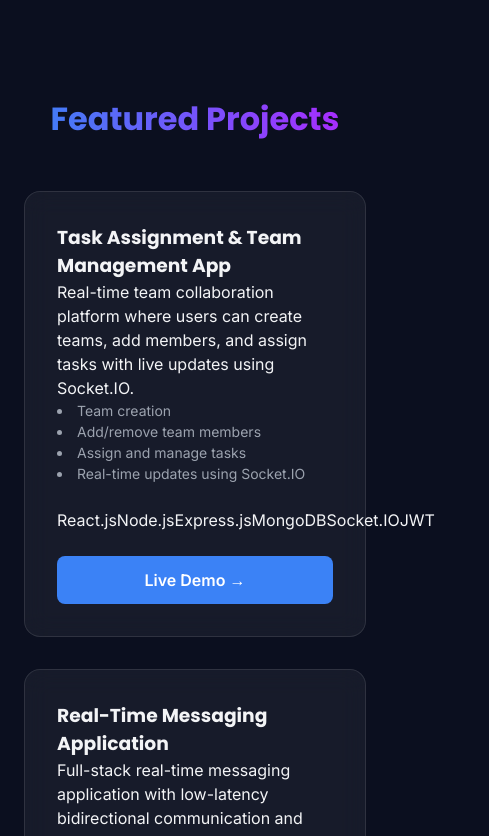
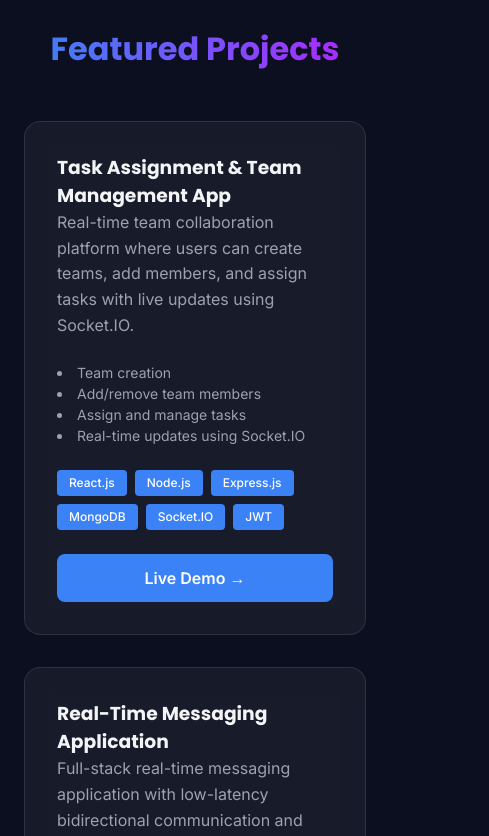
Before and after one commit to Ragu3175/Raguram-Portfolio, a React (Vite) app: page / in a window 390 px wide. Shown: the part 3008-3844 px from the top of the page, 489 px wide, since content can reach past the window. Built offline with nearby package versions, Linux system fonts and the light colour scheme.

Commit message:
mobile css

```diff
--- a/src/index.css
+++ b/src/index.css
@@ -222,7 +222,7 @@ h4 {
 /* Projects */
 .projects-grid {
   display: grid;
-  grid-template-columns: repeat(auto-fit, minmax(340px, 1fr));
+  grid-template-columns: repeat(auto-fit, minmax(280px, 1fr));
   gap: 2rem;
 }
 
@@ -230,6 +230,32 @@ h4 {
   padding: 2rem;
   display: flex;
   flex-direction: column;
+  overflow-wrap: break-word;
+  word-break: break-word;
+}
+
+.project-desc {
+  color: var(--text-secondary);
+  font-size: 1rem;
+  line-height: 1.6;
+  margin-bottom: 1.5rem;
+}
+
+.project-tech {
+  display: flex;
+  flex-wrap: wrap;
+  gap: 0.5rem;
+  margin-top: auto;
+}
+
+.badge {
+  background: var(--neon-blue);
+  color: white;
+  padding: 0.25rem 0.75rem;
+  border-radius: 4px;
+  font-size: 0.75rem;
+  font-weight: 500;
+  white-space: nowrap;
 }
 
 /* theme toggle */
--- a/src/sections/Home.jsx
+++ b/src/sections/Home.jsx
@@ -46,8 +46,8 @@ export const Home = () => {
                             alt="Raguram R"
                             className="profile-pic"
                             style={{
-                                width: "clamp(250px, 35vw, 350px)",
-                                height: "clamp(250px, 35vw, 350px)",
+                                width: "clamp(180px, 40vw, 300px)",
+                                height: "clamp(180px, 40vw, 300px)",
                                 borderRadius: "1rem",
                                 objectFit: "cover",
                                 border: "3px solid var(--neon-blue)",
```
